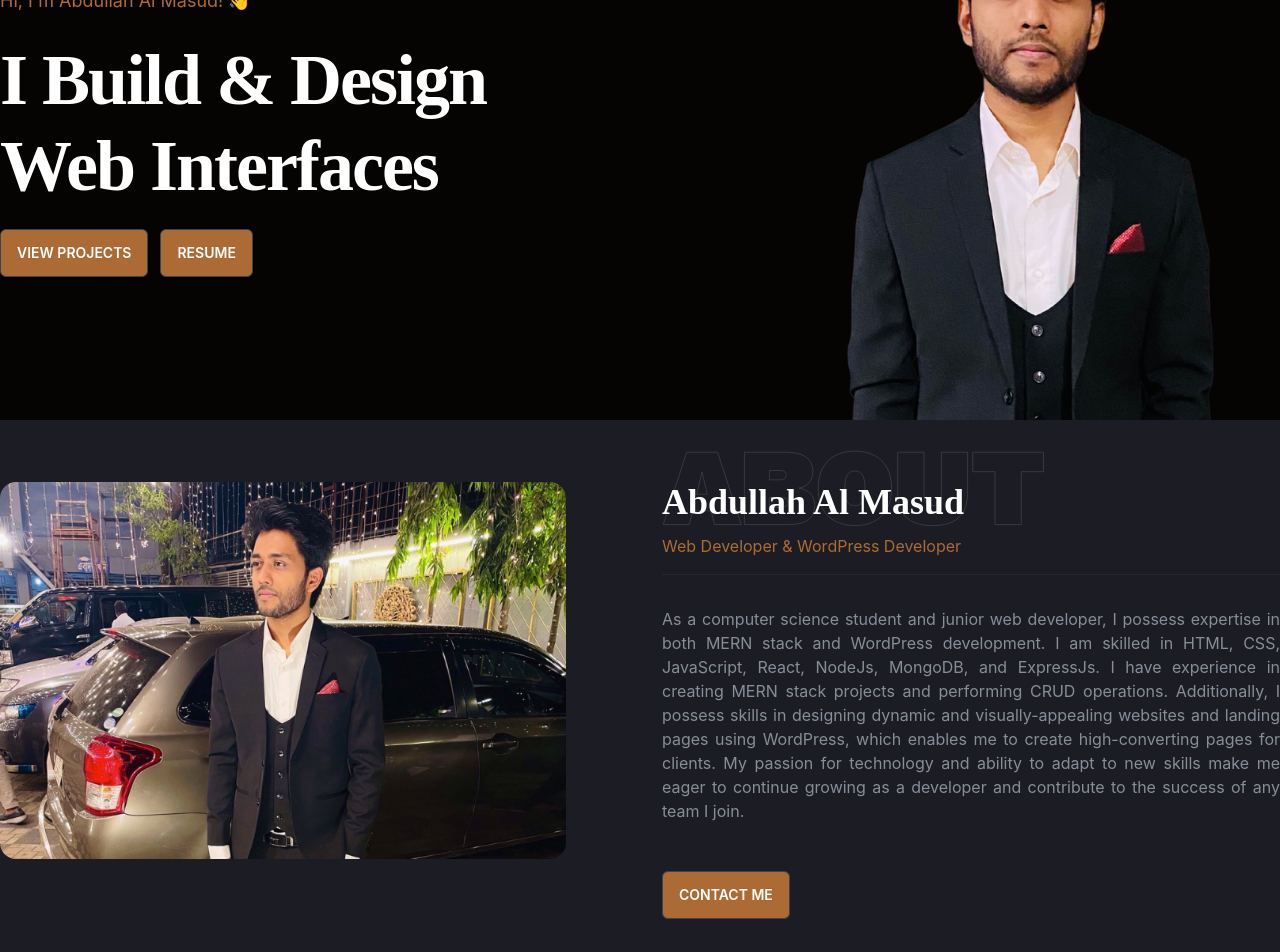
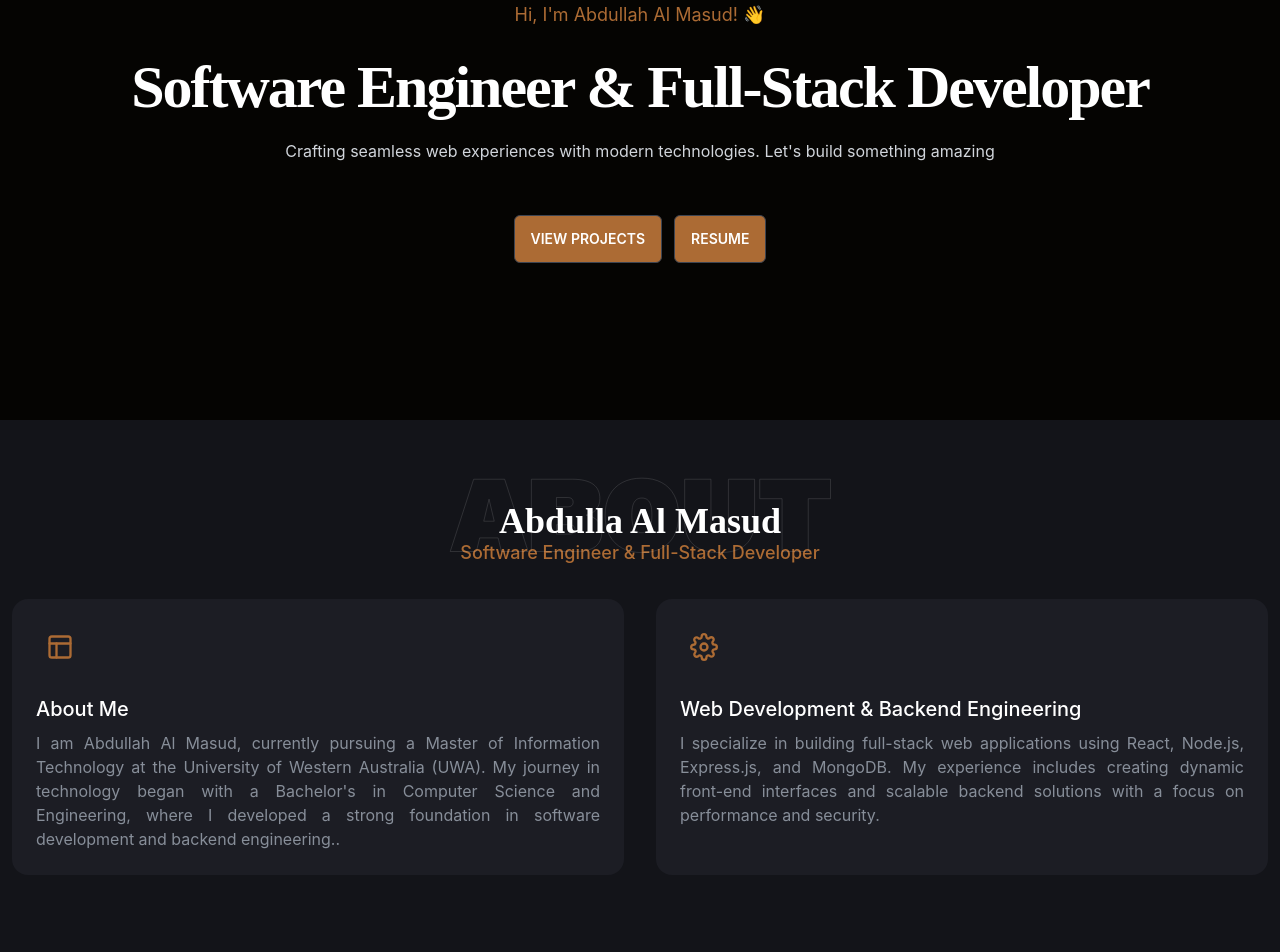
Before and after one commit to abdullah-masud/My-Portfolio, a React (Create React App) app: page / in a window 1280 px wide. Shown: the part 220-1172 px from the top of the page. Built offline with nearby package versions, Linux system fonts and the light colour scheme.

Commit message:
v1 updated

```diff
--- a/src/Pages/Home/About.js
+++ b/src/Pages/Home/About.js
@@ -4,7 +4,7 @@ import { Link } from 'react-scroll';
 
 const About = () => {
     return (
-        <section className='section bg-secondary ' id='about'>
+        <section className='section bg-secondary boder py-6' id='about'>
             <div className='container max-w-7xl mx-auto  lg:h-[70vh] flex items-center'>
                 <div className='flex flex-col xl:flex-row gap-24 px-3 mt-12 lg:mt-0 lg:px-0'>
                     <img
--- /dev/null
+++ b/src/Pages/Home/About2.js
@@ -0,0 +1,49 @@
+import React from 'react';
+import {
+    FiLayout, FiSettings,
+} from 'react-icons/fi';
+
+const About2 = () => {
+    return (
+        <section id='services' className='section bg-tertiary pt-10'>
+            <div className='container max-w-7xl mx-auto lg:h-[63vh] flex flex-col justify-center px-3 lg:pb-12 pb-12'>
+                <div className='flex flex-col items-center text-center'>
+                    <div className='relative text-center mb-8'>
+                        <h2 className='section-title before:content-about relative before:absolute before:opacity-40 before:-top-[1.5rem] before:left-1/2 before:-translate-x-1/2 before:hidden before:lg:block text-white font-primary text-4xl font-semibold lg:mt-0 mt-12'>
+                            Abdulla Al Masud
+                        </h2>
+                        <p className='text-accent text-lg font-medium mt-[-2px]'>
+                            Software Engineer & Full-Stack Developer
+                        </p>
+                    </div>
+
+
+
+
+
+                </div>
+                <div className='grid lg:grid-cols-2 gap-8 '>
+                    <div className='bg-secondary p-6 rounded-2xl'>
+                        <div className='text-accent rounded-sm w-12 h-12 flex justify-center items-center mb-6 text-[28px]'>
+                            <FiLayout />
+                        </div>
+                        <h4 className='text-xl font-medium mb-2 text-white'>About Me</h4>
+                        <p className='text-[#878e99] text-justify'>I am Abdullah Al Masud, currently pursuing a Master of Information Technology at the University of Western Australia (UWA). My journey in technology began with a Bachelor's in Computer Science and Engineering, where I developed a strong foundation in software development and backend engineering..</p>
+                    </div>
+                    <div className='bg-secondary p-6 rounded-2xl '>
+                        <div className='text-accent rounded-sm w-12 h-12 flex justify-center items-center mb-6 text-[28px]'>
+                            <FiSettings />
+                        </div>
+                        <h4 className='text-xl font-medium mb-2 text-white'>Web Development & Backend Engineering</h4>
+                        <p className='text-[#878e99] text-justify'>I specialize in building full-stack web applications using React, Node.js, Express.js, and MongoDB. My experience includes creating dynamic front-end interfaces and scalable backend solutions with a focus on performance and security.
+
+                        </p>
+                    </div>
+                </div>
+
+            </div>
+        </section>
+    );
+};
+
+export default About2;
--- a/src/Pages/Home/Contact.js
+++ b/src/Pages/Home/Contact.js
@@ -6,7 +6,7 @@ import {
 
 const Contact = () => {
     return (
-        <section className='section bg-primary lg:h-[700px] flex items-center' id='contact'>
+        <section className='section bg-secondary lg:h-[700px] flex items-center' id='contact'>
             <div className='container max-w-7xl mx-auto px-4 '>
                 <div className='flex flex-col items-center text-center'>
                     <h2 className='section-title before:content-contact relative before:absolute before:opacity-40 before:-top-7 before:-left-40 before:hidden before:lg:block text-4xl text-white font-primary lg:my-0 my-12 lg:mb-12 font-semibold'>
--- a/src/Pages/Home/Hero.js
+++ b/src/Pages/Home/Hero.js
@@ -7,18 +7,21 @@ const Hero = () => {
     return (
         <section
             id='home'
-            className='lg:h-[80vh]  flex items-center bg-primary lg:bg-cover lg:bg-center lg:bg-no-repeat py-32 lg:py-0 overflow-hidden'
+            className='lg:h-[80vh]  flex items-center bg-primary lg:bg-cover lg:bg-center lg:bg-no-repeat py-20 lg:py-0 overflow-hidden'
         >
-            <div className='container h-full max-w-7xl mx-auto mt-12'>
+            <div className='container h-full max-w-7xl mx-auto mt-12 flex justify-center'>
                 <div className='flex items-center h-full pt-8 '>
                     <div className='flex-1 flex flex-col items-center  lg:items-start'>
-                        <p className='text-lg text-accent text-md mb-[22px]'>
+                        <p className='text-lg text-accent text-md mb-[22px] mx-auto' >
                             Hi, I'm Abdullah Al Masud! 👋
                         </p>
-                        <h1 className='text-4xl text-white font-primary leading-[44px] md:text-5xl md:leading-tight lg:text-7xl lg:leading-[1.2] font-bold md:tracking-[-2px] lg:mb-0 mb-3 lg:text-start text-center'>
-                            I Build & Design <br /> Web Interfaces
+                        <h1 className='text-2xl  text-white font-primary leading-[44px] md:text-5xl md:leading-tight lg:text-6xl lg:leading-[1.2] font-bold md:tracking-[-2px] lg:mb-0 mb-3 lg:text-start text-center lg:px-0 px-20 '>
+                            Software Engineer & Full-Stack Developer
                         </h1>
-                        <div className='flex gap-x-3 lg:mt-0 mt-5 lg:flex-row flex-col'>
+                        <p className='text-md text-gray-300 lg:mt-4 lg:mb-8 px-2 text-center mx-auto'>
+                            Crafting seamless web experiences with modern technologies. Let's build something amazing
+                        </p>
+                        <div className='flex gap-x-3 lg:mt-0 mt-5 lg:flex-row   mx-auto '>
                             <Link to='portfolio' activeClass='active'
                                 spy={true}
                                 smooth={true}
@@ -32,9 +35,7 @@ const Hero = () => {
                             </a>
                         </div>
                     </div>
-                    <div className='hidden lg:flex flex-1  justify-end items-end lg:h-full '>
-                        <img className='' src={image} alt='' />
-                    </div>
+
                 </div>
             </div>
         </section>
--- a/src/Pages/Home/Home.js
+++ b/src/Pages/Home/Home.js
@@ -8,16 +8,18 @@ import Hero from './Hero';
 import Portfolio from './Portfolio';
 import Services from './Services';
 import Skills from './Skills';
+import About2 from './About2';
 
 const Home = () => {
     return (
         <div >
             <Navbar />
             <Hero />
-            <About />
+            {/* <About /> */}
+            <About2 />
             <Skills />
             <Portfolio />
-            <Services />
+            {/* <Services /> */}
             <Contact />
             <Footer />
             <BackTopBtn />
--- a/src/Pages/Home/Services.js
+++ b/src/Pages/Home/Services.js
@@ -9,7 +9,7 @@ const Services = () => {
             <div className='container max-w-7xl mx-auto lg:h-[63vh] flex flex-col justify-center px-3 lg:pb-12 pb-12'>
                 <div className='flex flex-col items-center text-center'>
                     <h2 className='section-title before:content-services relative before:absolute before:opacity-40 before:-top-[2rem] before:-left-28 before:hidden before:lg:block mb-10 text-white font-primary text-4xl font-semibold lg:mt-0 mt-12'>
-                        What I do for clients
+                        My Professional Services
                     </h2>
 
                 </div>
--- a/src/Pages/Home/Skills.js
+++ b/src/Pages/Home/Skills.js
@@ -14,7 +14,7 @@ import flask from '../../assets/img/skills/flask.png';
 
 const Skills = () => {
     return (
-        <section className='bg-tertiary py-12  '>
+        <section className='bg-secondary py-12  '>
             <div className='container max-w-7xl mx-auto  px-2 lg:px-0'>
                 <div className='grid grid-cols-10 md:grid-flow-col'>
                     <div className='flex items-center justify-center'>
--- a/src/Pages/Shared/Navbar.js
+++ b/src/Pages/Shared/Navbar.js
@@ -22,7 +22,7 @@ const Navbar = () => {
             offset={-70}
             className='transition-all duration-300'
         >Home</Link></li>
-        <li className='text-white hover:text-accent cursor-pointer font-semibold text-sm'><Link
+        {/* <li className='text-white hover:text-accent cursor-pointer font-semibold text-sm'><Link
             to='about'
             activeClass='active'
 
@@ -30,7 +30,7 @@ const Navbar = () => {
             duration={500}
             offset={-70}
             className='transition-all duration-3000'
-        >About</Link></li>
+        >About</Link></li> */}
         <li className='text-white hover:text-accent cursor-pointer font-semibold text-sm'><Link
             to='portfolio'
             activeClass='active'
```
